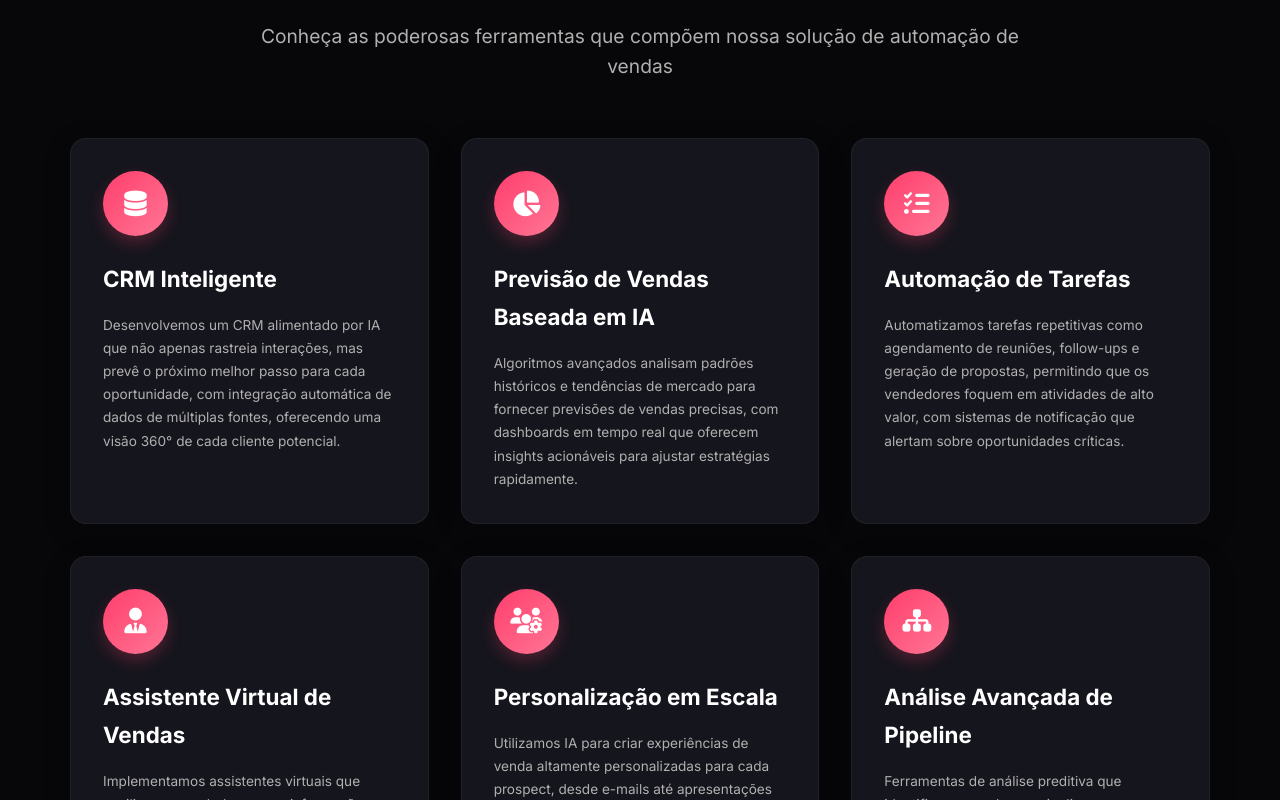
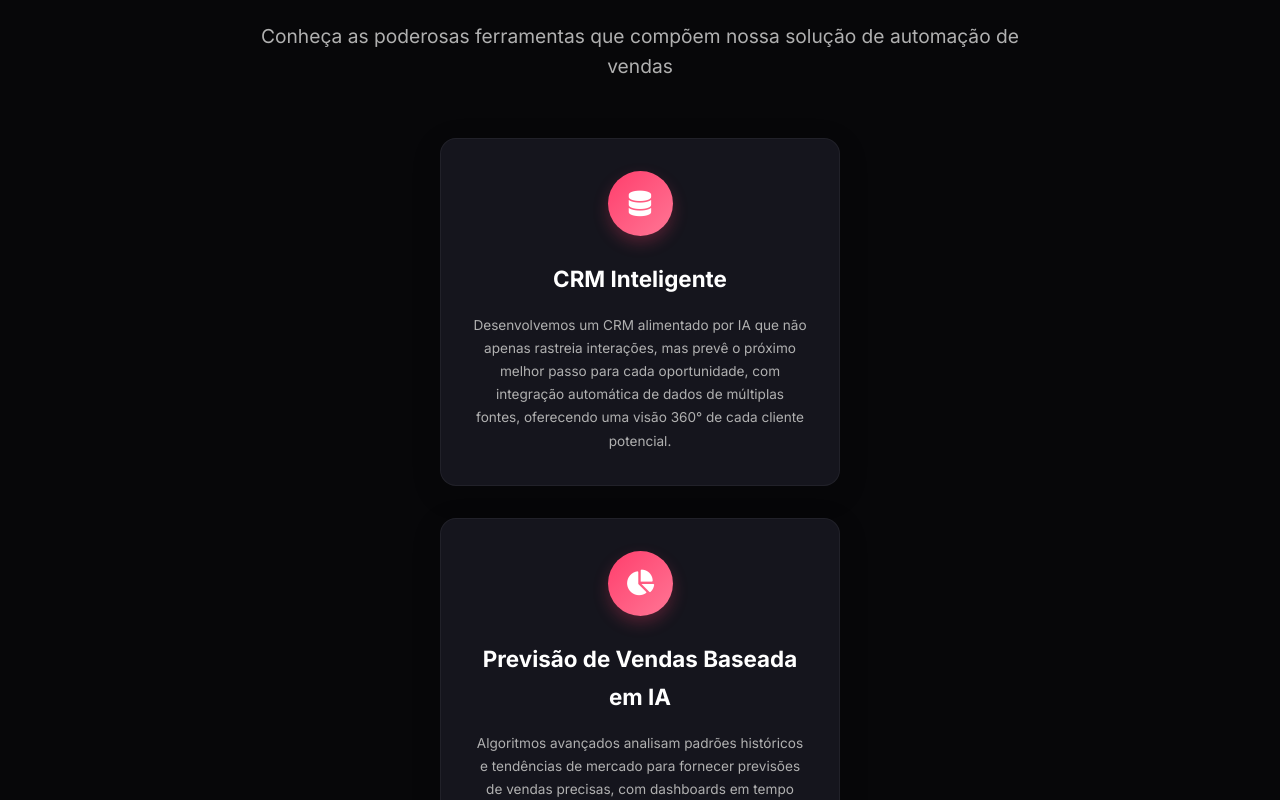
Before and after one commit to NexiosDigital/nexiosdigital-page, a React (Create React App) app in the folder frontend/: page /services/sales-automation in a window 1280 px wide. Shown: the part 1620-2420 px from the top of the page. Built offline with nearby package versions, Linux system fonts and the light colour scheme.

Commit message:
Updating chat

```diff
--- a/frontend/src/pages/Home.jsx
+++ b/frontend/src/pages/Home.jsx
@@ -413,7 +413,7 @@ const Home = () => {
 									onMouseLeave={handleStepLeave}
 								>
 									<div className="step-connector"></div>
-									<div className="step-number">
+									<div className="step-number perfectly-round">
 										<span>{step.number}</span>
 										<div className="number-glow"></div>
 									</div>
--- a/frontend/src/styles/AIChat.css
+++ b/frontend/src/styles/AIChat.css
@@ -152,6 +152,7 @@
     overflow: hidden;
     position: relative;
     min-height: 60vh; /* Aumentar a altura mínima */
+    max-height: 60vh;
 }
 
 /* Mensagens */
@@ -324,7 +325,7 @@
     background-color: var(--background-dark);
     border-top: 1px solid rgba(255, 255, 255, 0.05);
     text-align: center;
-    margin-top: auto; /* Empurra para o final do container */
+    margin-top: 0.8rem; /* Empurra para o final do container */
 }
 
 .chat-footer p {
--- a/frontend/src/styles/ServicePage.css
+++ b/frontend/src/styles/ServicePage.css
@@ -553,6 +553,8 @@
   }
 }
 
+
+
 @media (max-width: 480px) {
   .service-hero h1 {
     font-size: 2.2rem;
@@ -583,3 +585,48 @@
     font-size: 2.8rem;
   }
 }
+
+/* Centralização dos cards de recursos/features */
+.features-grid,
+.service-features .features-grid {
+  display: flex;
+  flex-direction: column;
+  align-items: center;
+  justify-content: center;
+  gap: 2rem;
+  margin: 0 auto;
+  max-width: 500px;
+}
+
+.feature-card {
+  width: 100%;
+  max-width: 400px;
+  margin: 0 auto;
+  text-align: center;
+}
+
+.feature-icon {
+  margin: 0 auto 1.5rem;
+}
+
+/* Para quando a tela for maior que 768px, podemos manter o layout em grid */
+@media (min-width: 768px) {
+  .features-grid {
+    display: grid;
+    grid-template-columns: repeat(auto-fit, minmax(300px, 1fr));
+    max-width: 1200px;
+  }
+
+  /* Se quiser apenas 2 colunas em vez de ajuste automático */
+  .service-features .features-grid {
+    grid-template-columns: repeat(2, 1fr);
+  }
+}
+
+/* Em telas muito pequenas, garantir que os cards fiquem bem alinhados */
+@media (max-width: 480px) {
+  .feature-card {
+    max-width: 100%;
+    padding: 1.5rem 1rem;
+  }
+}
```
